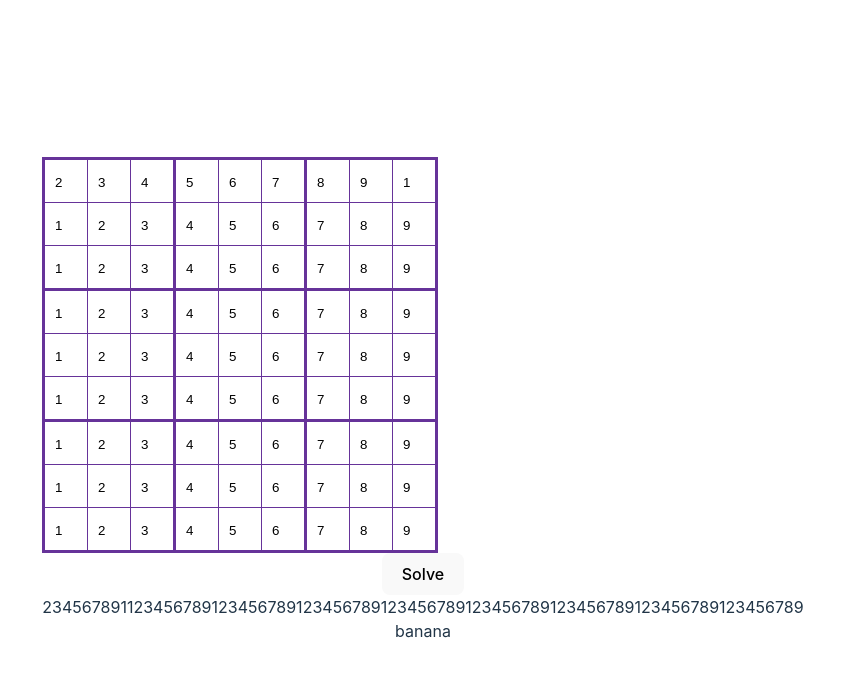
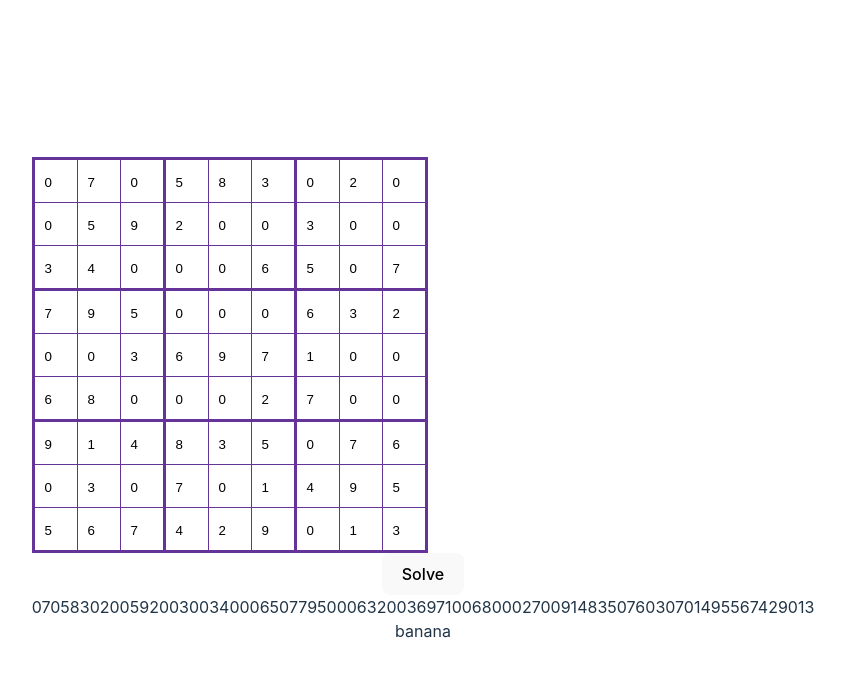
Before and after one commit to RatLad69/sdSolver, a React (Vite) app: page / in a window 1280 px wide. Shown: the top 676 px of the page, without its empty margins (217-1062 px from the left). Built offline with nearby package versions, Linux system fonts and the light colour scheme.

Commit message:
legal default values

```diff
--- a/src/App.tsx
+++ b/src/App.tsx
@@ -71,11 +71,12 @@ function NumGrid({
 function App() {
 	let [vals, setVals] = useState([1, 2, 3]);
 	let [testTxt, setTestTxt] = useState("banana");
+	let [sdSize, setSdSize] = useState(9);
 
 	function sendVals() {
 		fetch("http://localhost:8989/api/solver", {
 			method: "POST",
-			body: JSON.stringify({ sdVals: vals }),
+			body: JSON.stringify({ sdVals: vals, size: sdSize }),
 		})
 			.then((response) => {
 				if (!response.ok) {
@@ -105,16 +106,20 @@ function App() {
 
 	useEffect(() => {
 		setVals([
-			2, 3, 4, 5, 6, 7, 8, 9, 1, 1, 2, 3, 4, 5, 6, 7, 8, 9, 1, 2, 3, 4, 5,
-			6, 7, 8, 9, 1, 2, 3, 4, 5, 6, 7, 8, 9, 1, 2, 3, 4, 5, 6, 7, 8, 9, 1,
-			2, 3, 4, 5, 6, 7, 8, 9, 1, 2, 3, 4, 5, 6, 7, 8, 9, 1, 2, 3, 4, 5, 6,
-			7, 8, 9, 1, 2, 3, 4, 5, 6, 7, 8, 9,
+			0, 7, 0, 5, 8, 3, 0, 2, 0, 0, 5, 9, 2, 0, 0, 3, 0, 0, 3, 4, 0, 0, 0,
+			6, 5, 0, 7, 7, 9, 5, 0, 0, 0, 6, 3, 2, 0, 0, 3, 6, 9, 7, 1, 0, 0, 6,
+			8, 0, 0, 0, 2, 7, 0, 0, 9, 1, 4, 8, 3, 5, 0, 7, 6, 0, 3, 0, 7, 0, 1,
+			4, 9, 5, 5, 6, 7, 4, 2, 9, 0, 1, 3,
 		]);
 	}, []);
 
 	return (
 		<>
-			<NumGrid values={vals} cols={9} updateNum={updateNum}></NumGrid>
+			<NumGrid
+				values={vals}
+				cols={sdSize}
+				updateNum={updateNum}
+			></NumGrid>
 			<button onClick={sendVals}>Solve</button>
 			<div>{vals}</div>
 			<div>{testTxt}</div>
```
